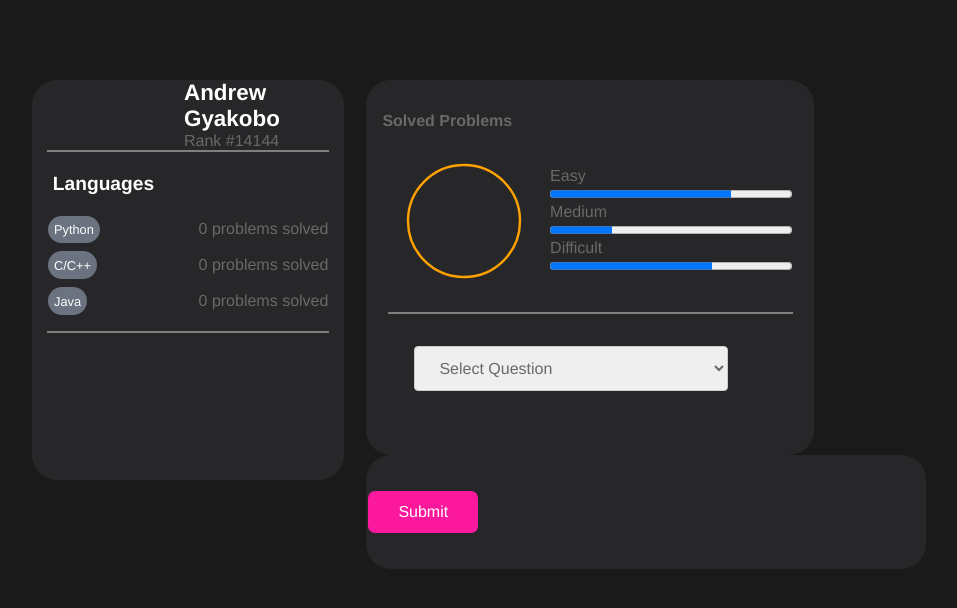
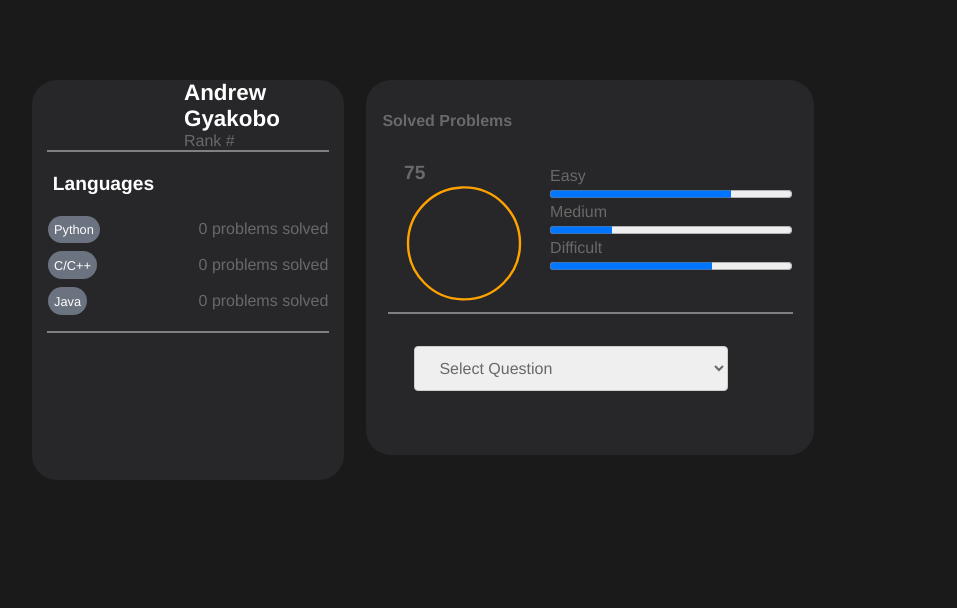
Before and after one commit to Gyakobo/GardenStateCareers, a Flask app: template server/templates/profile_page/profile_page.html in a window 1280 px wide. Shown: the top 608 px of the page, without its empty margins (48-1005 px from the left). Run offline with Flask 3, Linux system fonts and the light colour scheme; the template is opened without the code that fills it, so the values that code supplies are empty; some libraries are stand-ins or nearby versions.

Commit message:
Finish line

```diff
--- a/server/app.py
+++ b/server/app.py
@@ -4,6 +4,10 @@
 from db import stores, items, students, student, recruiter, recruiters
 from leetcode import leetcode
 import os
+import sys
+from io import StringIO
+
+
 
 template_dir = os.path.dirname(os.path.abspath(os.path.dirname(__file__)))
 template_dir = os.path.join(template_dir, 'templates')
@@ -25,9 +29,21 @@
 def main_page():
     return render_template("main/main.html")
 
+@app.route("/run_leetcode_question", methods=["POST"])
+def run_leetcode_question():
+    if request.method == "POST":
+        code = request.form.get('code')
+
+        old_stdout = sys.stdout
+        redirected_output = sys.stdout = StringIO()
+        exec(code)
+        sys.stdout = old_stdout
+
+        # print(exec(code))
+        return jsonify({"ans": exec(redirected_output.getvalue())})
+
 @app.route("/get_leetcode_question", methods=["POST"])
 def get_leetcode_question():
-    print("Entered")
     if request.method == "POST":
         leet_name = request.get_json()["leetcode"]
         print(leetcode[leet_name])
--- a/server/static/css/profile/section_2.css
+++ b/server/static/css/profile/section_2.css
@@ -11,7 +11,7 @@
 }
 
 #section_3 {
-    display: inline-block;
+    display: none;
     float: left;
     width: 35rem;
     padding-top: 1rem;
@@ -37,17 +37,24 @@
     font-size: 1.1rem;
 }
 
+#code {
+    padding: 0.2rem;
+    font-size: 1rem;
+    font-weight: 600;
+    color: rgb(202, 202, 202);
+    background: gray;
+    margin: 1rem;
+}
+
 #prob_input {
     width: 100%;
-    margin: 1rem;
-    margin: 0 1rem;
+    margin: 1rem 1rem 0 1rem;
     color: rgb(255, 71, 71);
     font-size: 1.2rem;
 }
 
 #prob_output {
     width: 100%;
-    margin: 1rem;
     margin: 0 1rem;
     color: rgb(0, 172, 23);
     font-size: 1.2rem;
--- a/server/templates/profile_page/profile_page.html
+++ b/server/templates/profile_page/profile_page.html
@@ -22,9 +22,9 @@
             </div>
 
             <div>
-                <h3>Andrew Gyakobo</h3>
+                <h3 id="user_name">Andrew Gyakobo</h3>
                 <br>
-                <p>Rank #14144</p>
+                <p>Rank #</p>
             </div>
         </div>
 
@@ -59,10 +59,10 @@
 
         <div id="main_section_2">
             <div class="progress-container">
+                <div class="progress-text">75</div>
                 <svg class="progress-circle">
                     <circle cx="75" cy="75" r="70">50%</circle>
                 </svg>
-                <!--<div class="progress-text">50%</div>-->
             </div>
 
             <div id="solved_problems">
@@ -118,7 +118,8 @@
         <div id="prob_input"></div>
         <div id="prob_output"></div>
 
-        <form action="" method="POST">
+        <form action="/run_leetcode_question" method="POST">
+            <textarea id="code" name="code"></textarea>
             <input type="submit" name="submit">
         </form>
 
@@ -132,6 +133,8 @@
     const get_leetcode_question = (event) => {
         //const select_element = event.target;
         const leetcode_question = event.target.value;
+
+        const section_3 = document.getElementById("section_3");
 
         const prob_heading = document.getElementById("prob_heading");
         const prob_desc = document.getElementById("prob_desc");
@@ -148,23 +151,21 @@
             leetcode: leetcode_question
         })
             .then((response) => {
+                section_3.style.setProperty("display", "inherit");
                 var leet = response.data.leetcode;
-                console.log(leet);
                 prob_heading.innerHTML = leet.name;
                 prob_desc.innerHTML = leet.description;
                 prob_example_1.innerHTML = leet.example[0];
                 prob_example_2.innerHTML = leet.example[1];
                 prob_example_3.innerHTML = leet.example[2];
 
-                input.innerHTML = "Given " + String(leet.parameters);
-                output.innerHTML = "Ans " + String(leet.answer);
+                input.innerHTML = "Given: " + String(leet.parameters);
+                output.innerHTML = "Ans: " + String(leet.answer);
             }, (error) => {
                 console.log("Error");
             });
 
     }
-
-
 </script>
 
 </html>
```
